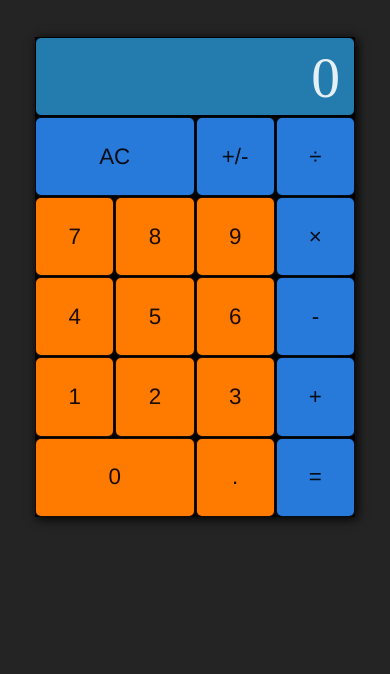
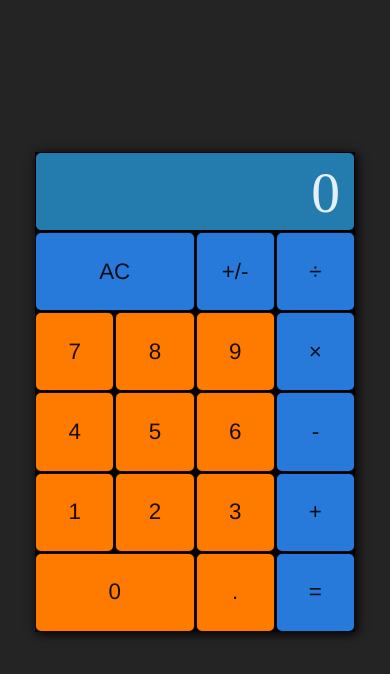
Before and after one commit to G-Cioni/calculator, a plain HTML site: page index.html in a window 390 px wide. Drawn offline with Linux system fonts and the light colour scheme.

Commit message:
trying new media query

```diff
--- a/style.css
+++ b/style.css
@@ -137,7 +137,7 @@ button:active {
     body {
         background-color: rgb(36, 36, 36);
         display: grid;
-        grid-template-rows: 0.2fr .7fr 0.1fr;
+        grid-template-rows: .3fr 1fr .2fr;
         grid-template-areas: ". . ."
                              "calculator calculator calculator"
                              ". . .";
```
